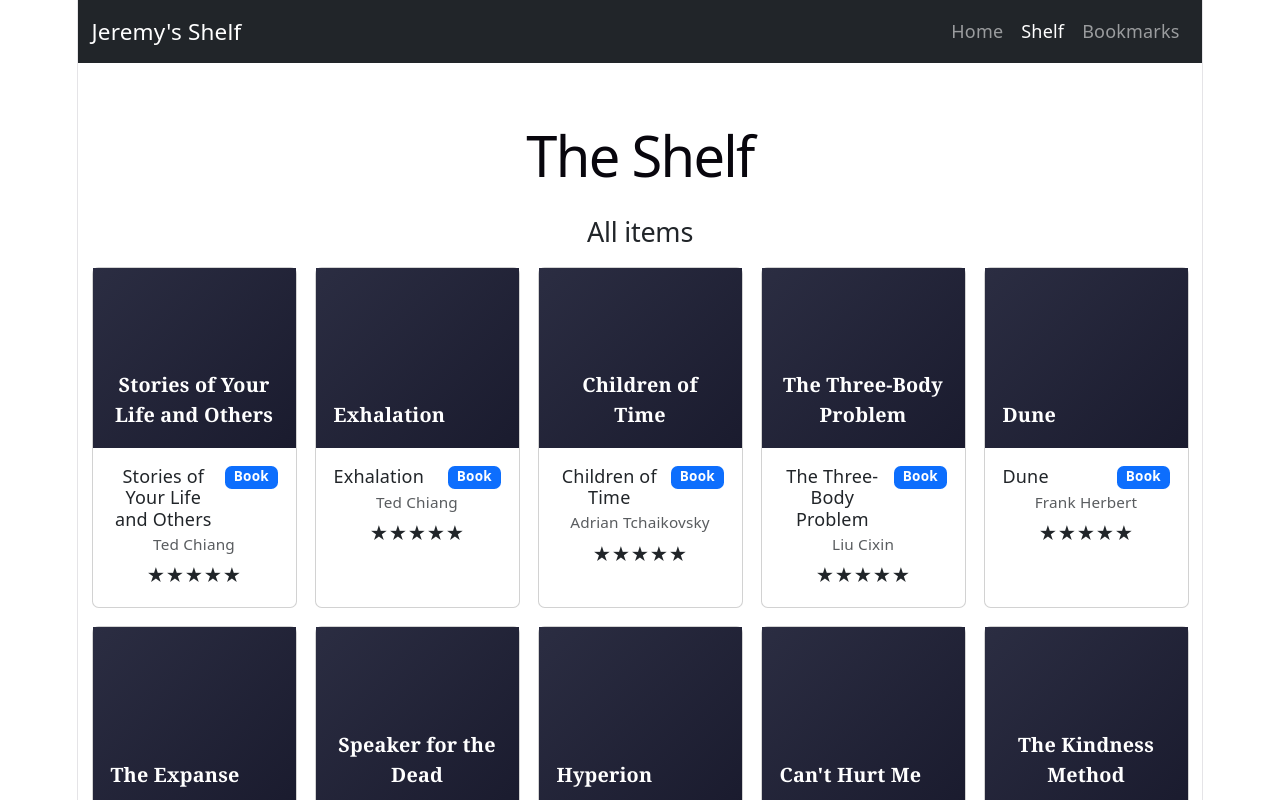
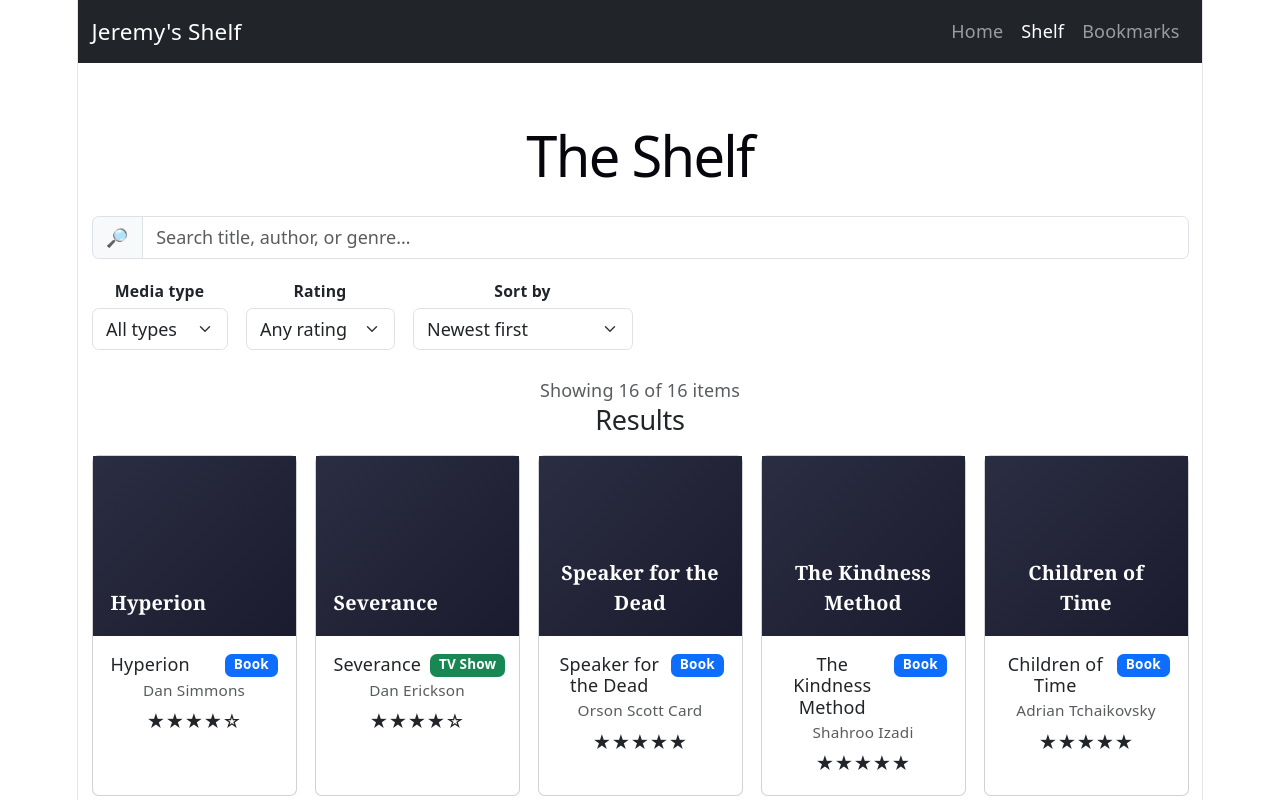
Before and after one commit to CS571-S26/p207, a React (Vite) app: page /p207/shelf in a window 1280 px wide. Shown: the top 800 px of the page. Built offline with nearby package versions, Linux system fonts and the light colour scheme.

Commit message:
search bar

```diff
--- /dev/null
+++ b/src/components/FilterPanel.jsx
@@ -0,0 +1,54 @@
+import { Form } from 'react-bootstrap'
+
+const TYPE_OPTIONS = [
+  { value: 'all', label: 'All types' },
+  { value: 'book', label: 'Books' },
+  { value: 'article', label: 'Articles' },
+  { value: 'movie', label: 'Movies' },
+  { value: 'tv', label: 'TV Shows' },
+]
+
+const RATING_OPTIONS = [
+  { value: 0, label: 'Any rating' },
+  { value: 3, label: '3★ and up' },
+  { value: 4, label: '4★ and up' },
+  { value: 5, label: '5★ only' },
+]
+
+function FilterPanel({ type, onTypeChange, minRating, onMinRatingChange }) {
+  return (
+    <div className="d-flex flex-wrap gap-3">
+      <Form.Group controlId="filter-type">
+        <Form.Label className="mb-1 small fw-semibold">Media type</Form.Label>
+        <Form.Select
+          value={type}
+          onChange={(e) => onTypeChange(e.target.value)}
+          aria-label="Filter by media type"
+        >
+          {TYPE_OPTIONS.map((opt) => (
+            <option key={opt.value} value={opt.value}>
+              {opt.label}
+            </option>
+          ))}
+        </Form.Select>
+      </Form.Group>
+
+      <Form.Group controlId="filter-rating">
+        <Form.Label className="mb-1 small fw-semibold">Rating</Form.Label>
+        <Form.Select
+          value={minRating}
+          onChange={(e) => onMinRatingChange(Number(e.target.value))}
+          aria-label="Filter by minimum rating"
+        >
+          {RATING_OPTIONS.map((opt) => (
+            <option key={opt.value} value={opt.value}>
+              {opt.label}
+            </option>
+          ))}
+        </Form.Select>
+      </Form.Group>
+    </div>
+  )
+}
+
+export default FilterPanel
--- a/src/components/MediaBadge.jsx
+++ b/src/components/MediaBadge.jsx
@@ -4,7 +4,7 @@
   book: { label: 'Book', bg: 'primary' },
   article: { label: 'Article', bg: 'info' },
   movie: { label: 'Movie', bg: 'danger' },
-  game: { label: 'Game', bg: 'success' },
+  tv: { label: 'TV Show', bg: 'success' },
 }
 
 function MediaBadge({ type }) {
--- /dev/null
+++ b/src/components/SearchBar.jsx
@@ -0,0 +1,23 @@
+import { Form, InputGroup } from 'react-bootstrap'
+
+function SearchBar({ value, onChange }) {
+  return (
+    <Form role="search" onSubmit={(e) => e.preventDefault()}>
+      <Form.Label htmlFor="shelf-search" visuallyHidden>
+        Search the shelf
+      </Form.Label>
+      <InputGroup>
+        <InputGroup.Text aria-hidden="true">🔎</InputGroup.Text>
+        <Form.Control
+          id="shelf-search"
+          type="search"
+          placeholder="Search title, author, or genre…"
+          value={value}
+          onChange={(e) => onChange(e.target.value)}
+        />
+      </InputGroup>
+    </Form>
+  )
+}
+
+export default SearchBar
--- /dev/null
+++ b/src/components/SortDropdown.jsx
@@ -0,0 +1,31 @@
+import { Form } from 'react-bootstrap'
+
+const SORT_OPTIONS = [
+  { value: 'date-desc', label: 'Newest first' },
+  { value: 'date-asc', label: 'Oldest first' },
+  { value: 'title-asc', label: 'Title (A–Z)' },
+  { value: 'title-desc', label: 'Title (Z–A)' },
+  { value: 'rating-desc', label: 'Rating (high → low)' },
+  { value: 'type-asc', label: 'Media type' },
+]
+
+function SortDropdown({ value, onChange }) {
+  return (
+    <Form.Group controlId="sort-by">
+      <Form.Label className="mb-1 small fw-semibold">Sort by</Form.Label>
+      <Form.Select
+        value={value}
+        onChange={(e) => onChange(e.target.value)}
+        aria-label="Sort shelf items"
+      >
+        {SORT_OPTIONS.map((opt) => (
+          <option key={opt.value} value={opt.value}>
+            {opt.label}
+          </option>
+        ))}
+      </Form.Select>
+    </Form.Group>
+  )
+}
+
+export default SortDropdown
--- a/src/data/items.js
+++ b/src/data/items.js
@@ -200,7 +200,7 @@
     id: '016',
     title: 'Severance',
     author: 'Dan Erickson',
-    type: 'movie',
+    type: 'tv',
     genre: ['science fiction', 'thriller'],
     rating: 4,
     review: 'This was such a fun and mind-bending concept, plenty of parellels to whatever you want it to parallel to. I think the satire got overly weighty in the second season, but such is the way of television. Time to wait another decade for the next 8 episodes.',
--- a/src/pages/Shelf.jsx
+++ b/src/pages/Shelf.jsx
@@ -1,11 +1,85 @@
+import { useMemo, useState } from 'react'
 import items from '../data/items.js'
 import ShelfRow from '../components/ShelfRow.jsx'
+import SearchBar from '../components/SearchBar.jsx'
+import FilterPanel from '../components/FilterPanel.jsx'
+import SortDropdown from '../components/SortDropdown.jsx'
+
+function matchesQuery(item, query) {
+  if (!query) return true
+  const q = query.toLowerCase()
+  if (item.title.toLowerCase().includes(q)) return true
+  if (item.author.toLowerCase().includes(q)) return true
+  if (item.genre?.some((g) => g.toLowerCase().includes(q))) return true
+  return false
+}
+
+function compareItems(a, b, sort) {
+  switch (sort) {
+    case 'date-asc':
+      return a.dateAdded.localeCompare(b.dateAdded)
+    case 'date-desc':
+      return b.dateAdded.localeCompare(a.dateAdded)
+    case 'title-asc':
+      return a.title.localeCompare(b.title)
+    case 'title-desc':
+      return b.title.localeCompare(a.title)
+    case 'rating-desc':
+      return (b.rating ?? -1) - (a.rating ?? -1)
+    case 'type-asc':
+      return a.type.localeCompare(b.type) || a.title.localeCompare(b.title)
+    default:
+      return 0
+  }
+}
 
 function Shelf() {
+  const [query, setQuery] = useState('')
+  const [type, setType] = useState('all')
+  const [minRating, setMinRating] = useState(0)
+  const [sort, setSort] = useState('date-desc')
+
+  const visibleItems = useMemo(() => {
+    return items
+      .filter((item) => {
+        if (type !== 'all' && item.type !== type) return false
+        if (minRating > 0 && (item.rating ?? 0) < minRating) return false
+        if (!matchesQuery(item, query)) return false
+        return true
+      })
+      .sort((a, b) => compareItems(a, b, sort))
+  }, [query, type, minRating, sort])
+
   return (
     <>
       <h1 className="mb-4">The Shelf</h1>
-      <ShelfRow items={items} label="All items" />
+
+      <div className="mb-4">
+        <div className="mb-3">
+          <SearchBar value={query} onChange={setQuery} />
+        </div>
+        <div className="d-flex flex-wrap gap-3 align-items-end">
+          <FilterPanel
+            type={type}
+            onTypeChange={setType}
+            minRating={minRating}
+            onMinRatingChange={setMinRating}
+          />
+          <SortDropdown value={sort} onChange={setSort} />
+        </div>
+      </div>
+
+      <p className="text-muted" aria-live="polite">
+        Showing {visibleItems.length} of {items.length} items
+      </p>
+
+      {visibleItems.length > 0 ? (
+        <ShelfRow items={visibleItems} label="Results" />
+      ) : (
+        <p className="text-center text-muted py-5">
+          Nothing matches those filters. Try loosening the search.
+        </p>
+      )}
     </>
   )
 }
```
